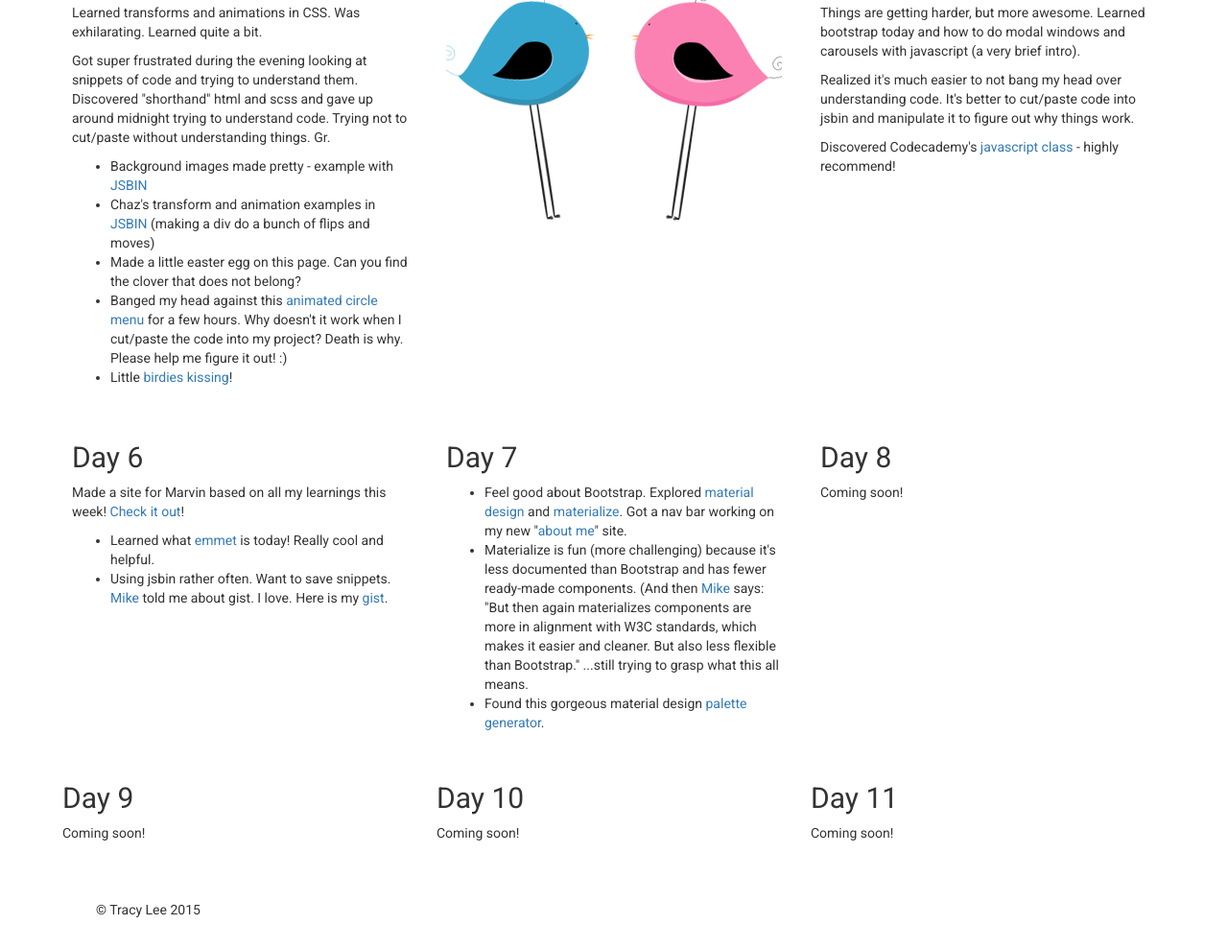
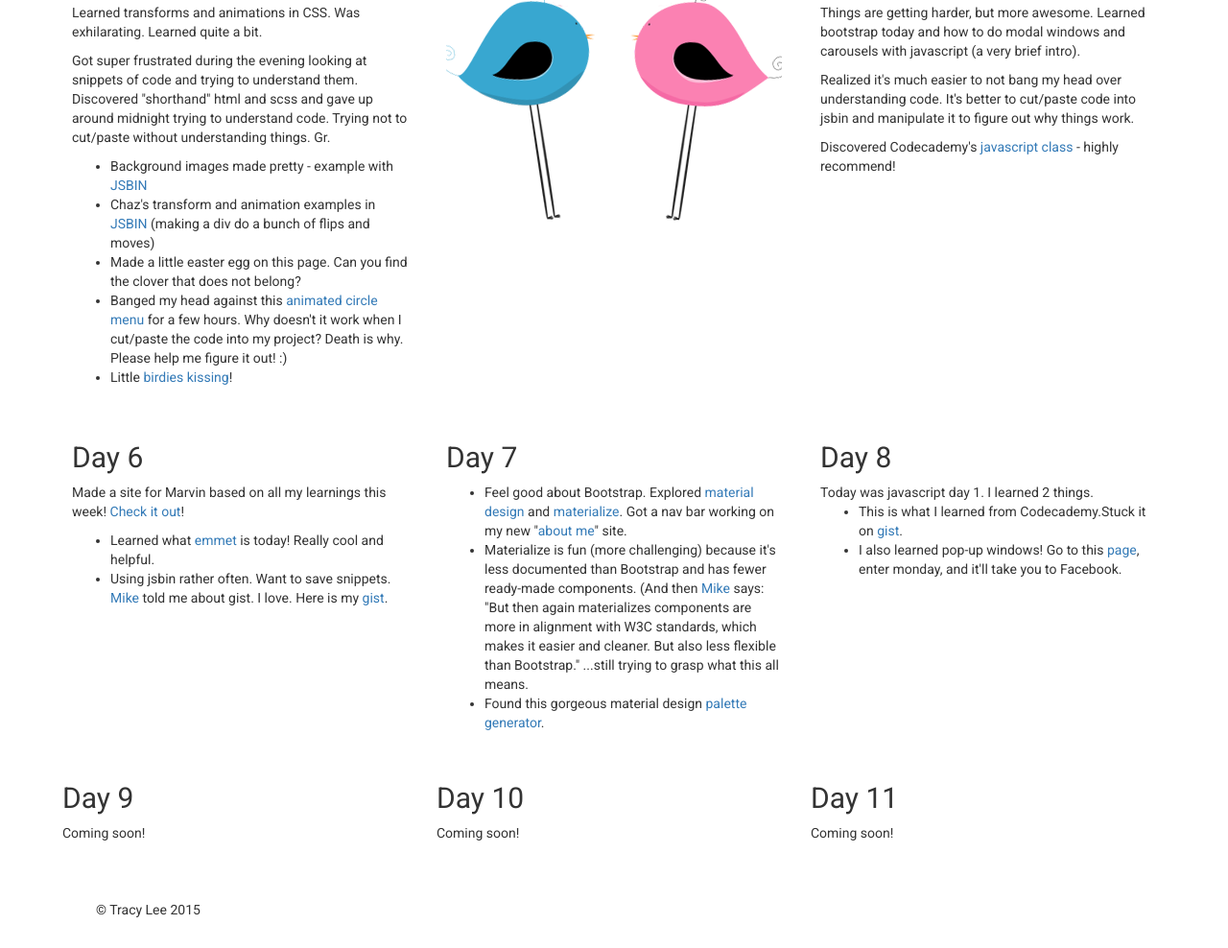
Before and after one commit to ladyleet/codingclasses, a plain HTML site: page index.html in a window 1280 px wide. Shown: the part 895-1883 px from the top of the page at 96% size. Drawn offline with nearby package versions, Linux system fonts and the light colour scheme.

Commit message:
day-8-updates

```diff
--- a/index.html
+++ b/index.html
@@ -167,7 +167,11 @@
 			<div class="col-xs-4 hoverorange" style="height: 350px">
 				<div class="paddingcol">
 					<h2>Day 8</h2>
-					Coming soon!
+					Today was javascript day 1. I learned 2 things.
+					<ul>
+						<li>This is what I learned from Codecademy.Stuck it on <a href="https://gist.github.com/ladyleet/c6cfab3015f604b4f656">gist</a>.</li>
+						<li>I also learned pop-up windows! Go to this <a href="http://ladyleet.github.io/codingclasses/js-day-1.html">page</a>, enter monday, and it'll take you to Facebook.</li>
+					</ul>
 				</div>
 			</div>
 		</div>
```
